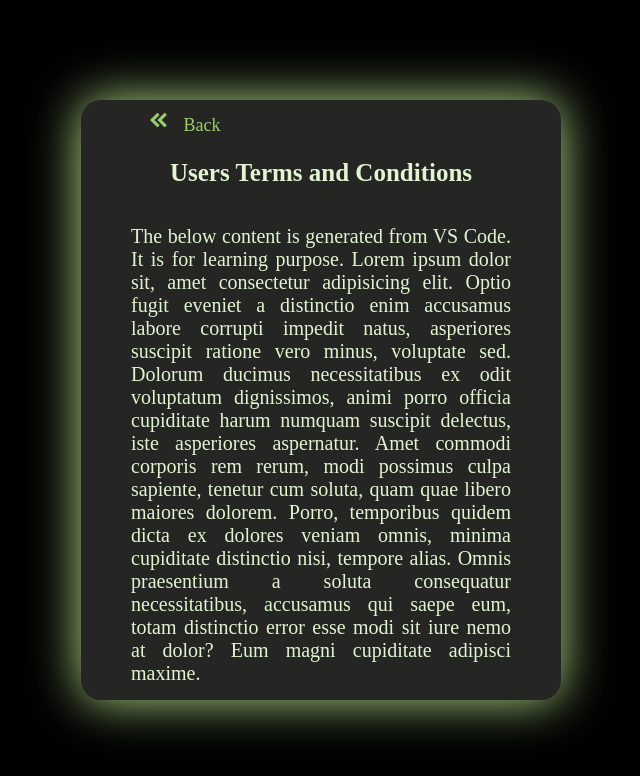
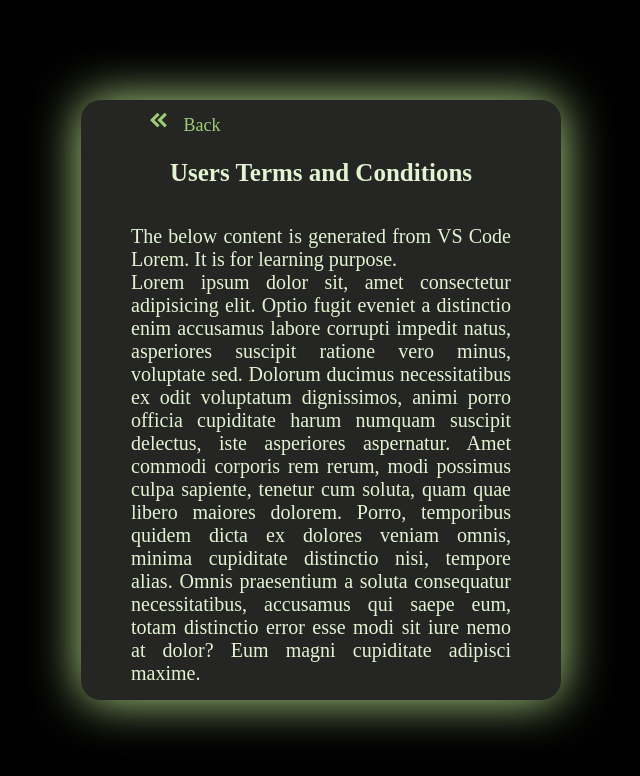
Before and after one commit to winero-cloud/Reflective-Shadow-Background-Site, a plain HTML site: page User Agreement/Users Agreement.html in a window 1280 px wide. Shown: the whole page, without its empty margins (319-959 px from the left). Drawn offline with nearby package versions, Linux system fonts and the light colour scheme.

Commit message:
Added clearification to Users Agreement

```diff
--- a/User Agreement/Users Agreement.html
+++ b/User Agreement/Users Agreement.html
@@ -18,7 +18,7 @@
       <h3>Users Terms and Conditions</h3>
      <!-- Users T&C content   -->
       <p id="User-Agree">
-        The below content is generated from VS Code. It is for learning purpose.
+        The below content is generated from VS Code Lorem. It is for learning purpose. <br>
         Lorem ipsum dolor sit, amet consectetur adipisicing elit. Optio fugit
         eveniet a distinctio enim accusamus labore corrupti impedit natus,
         asperiores suscipit ratione vero minus, voluptate sed. Dolorum ducimus
```
